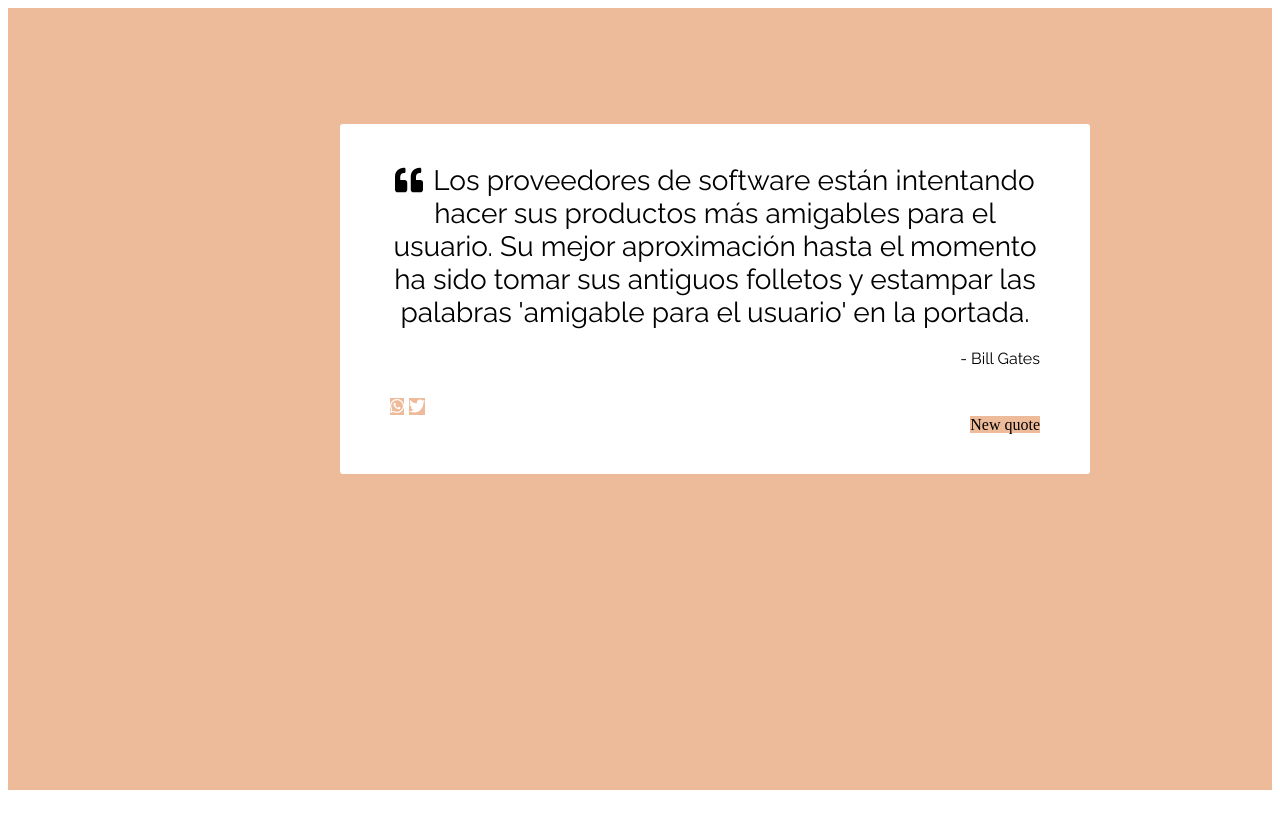
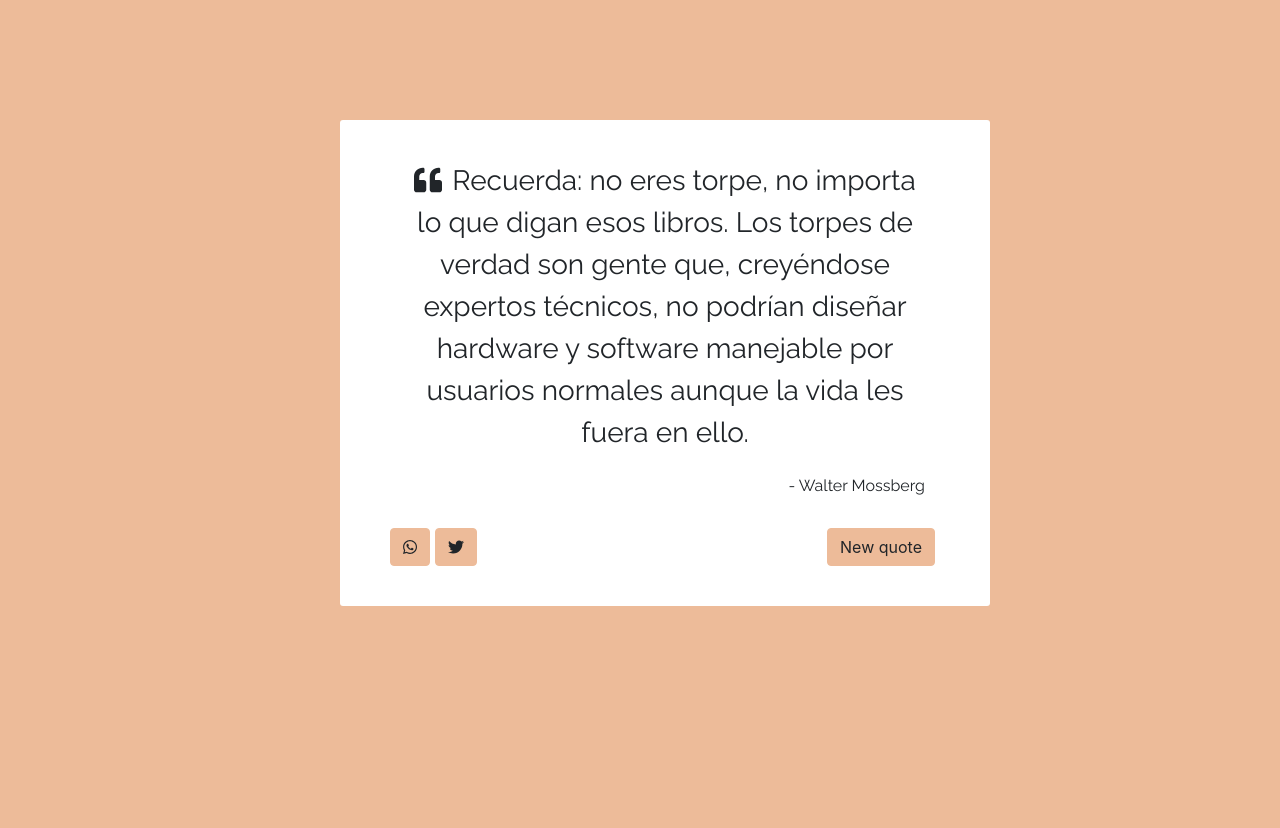
Before and after one commit to matlab98/reto-1-Frases-aleatorias, a React app: page / in a window 1280 px wide. Shown: the top 828 px of the page. Before the commit the page ends 800 px from the top, so only its background shows below. Built offline with nearby package versions, Linux system fonts and the light colour scheme.

Commit message:
Previous last commit

```diff
--- a/package.json
+++ b/package.json
@@ -26,6 +26,7 @@
     "@fortawesome/free-brands-svg-icons": "^5.15.3",
     "@fortawesome/free-solid-svg-icons": "^5.15.3",
     "@fortawesome/react-fontawesome": "^0.1.14",
+    "bootstrap": "^4.6.0",
     "react": "^17.0.2",
     "react-bootstrap": "^1.6.0",
     "react-dom": "^17.0.2",
--- a/src/components/Social.jsx
+++ b/src/components/Social.jsx
@@ -5,14 +5,8 @@ import { faTwitter } from '@fortawesome/free-brands-svg-icons';
 import { faWhatsapp } from '@fortawesome/free-brands-svg-icons';
 import { Col, Container, Jumbotron, Row } from 'react-bootstrap';
 
-const StyledQuoteButton = styled.a`
-    margin-right:5px;
-    color:white;
-    &:hover{
-    color:white;
-    box-shadow: inset 0px 0px 10px 0px #ffffff;
-    }
-`;
+import '../styles/format.css';
+
 class Social extends Component {
 
     constructor() {
@@ -32,19 +26,18 @@ class Social extends Component {
                 {
                     quote.map((item) => {
                         return (
-                            <Row style={{ marginTop: "30px" }}>
                                 <Col>
-                                    <StyledQuoteButton className="btn" style={{ backgroundColor: ` rgb(237, 187, 153)`, borderColor: ` rgb(237, 187, 153)` }}
+                                    <a className="btn" style={{ backgroundColor: `rgb(237, 187, 153)`, borderColor: `rgb(237, 187, 153)`, marginRight:"5px" }}
                                         href={`https://api.whatsapp.com/send?text="${item.phrase} - ${item.author}"#quotes`} target="_blanck">
                                         <FontAwesomeIcon icon={faWhatsapp} />
-                                    </StyledQuoteButton>
-                                    <StyledQuoteButton className="btn" id="tweet-quote" style={{ backgroundColor: ` rgb(237, 187, 153)`, borderColor: ` rgb(237, 187, 153)` }}
+                                    </a>
+                                    <a className="btn" id="tweet-quote" style={{ backgroundColor: `rgb(237, 187, 153)`, borderColor: `rgb(237, 187, 153)`, marginRight:"5px" }}
                                         href={`https://twitter.com/intent/tweet/?text="${item.phrase} - ${item.author}"&hashtags=SuperacionPersonal`} target="_blanck">
                                         <FontAwesomeIcon icon={faTwitter} />
-                                    </StyledQuoteButton>
+                                    </a>
                                 </Col>
 
-                            </Row>
+
                         )
                     })
                 }
@@ -54,66 +47,3 @@ class Social extends Component {
 };
 
 export default Social;
-/**import React, { Component } from "react";
-
-import { FontAwesomeIcon } from '@fortawesome/react-fontawesome';
-import styled, { css } from 'styled-components';
-import { Col, Container, Jumbotron, Row } from 'react-bootstrap';
-import { faQuoteLeft } from '@fortawesome/free-solid-svg-icons';
-
-const StyledQuoteText = styled.div`
-    font-family: "Raleway", sans-serif;
-    text-align: center;
-    height: auto;
-    font-weight: 500;
-    font-size: 1.75em;
-`;
-
-const StyledQuoteAuthor = styled.div`
-font-family: "Raleway", sans-serif;
-text-align: right;
-width: 40px;<
-height: auto;
-font-weight: 400;
-font-size: 1em;
-clear: both;
-padding-top: 20px;
-`;
-
-class Phrase extends Component {
-
-    constructor() {
-        super();
-        this.state = {
-            phrase: "",
-            author: ""
-        };
-    }
-
-    render() {
-        const { quote } = this.props;
-        return (
-            <div id="quote-box">
-                {
-                    quote.map((item) => {
-                        return (
-                            <Container>
-                                <StyledQuoteText id="text">
-                                    <FontAwesomeIcon icon={faQuoteLeft} style={{ marginRight: "10px" }} />
-                                    <span>
-                                        {item.phrase}
-                                    </span>
-                                </StyledQuoteText>
-                                <StyledQuoteAuthor id="author">
-                                    {item.author}
-                                </StyledQuoteAuthor>
-                            </Container>
-                        )
-                    })
-                }
-            </div>
-        );
-    }
-}
-
-export default Phrase */
--- a/src/containers/App.jsx
+++ b/src/containers/App.jsx
@@ -36,6 +36,7 @@ const StyledCard = styled(Jumbotron)`
     width: auto;
     }
 `;
+
 class App extends Component {
 
     constructor() {
@@ -46,7 +47,7 @@ class App extends Component {
     };
 
     randomPhrase = () => {
-        const numRandom = Math.round(Math.random() * phrase.length);
+        const numRandom = Math.round(Math.random() * phrase.length-1);
         this.setState({
             quotes: [phrase[numRandom]]
         })
@@ -65,12 +66,13 @@ class App extends Component {
             }}>
                 <StyledCard fluid style={{ color: `${this.state.color}` }} id="quote-box">
                     <Phrase quote={this.state.quotes} />
-
+                    <Row style={{ marginTop: "30px" }}>
                     <Social quote={this.state.quotes} />
                     <Col style={{ textAlign: "right" }}>
-                        <a className="btn" id="new-quote" style={{ backgroundColor: `rgb(237, 187, 153)`, borderColor: `rgb(237, 187, 153)` }}
+                        <a style={{ backgroundColor: "rgb(237, 187, 153)", borderColor: "rgb(237, 187, 153)", marginRight:"5px" }} className="btn" id="new-quote"
                         onClick={this.randomPhrase}>New quote</a>
                     </Col>
+                    </Row>
                 </StyledCard>
             </StyledContainer>
             </div>
--- a/src/index.js
+++ b/src/index.js
@@ -1,6 +1,7 @@
 import React from 'react';
 import ReactDOM from 'react-dom';
 import App from './containers/App';
+import 'bootstrap/dist/css/bootstrap.min.css';
 
 ReactDOM.render(
     <React.StrictMode>
--- a/src/styles/format.css
+++ b/src/styles/format.css
@@ -4,3 +4,9 @@
     margin-right:5px;
     color:white;
 }
+
+a:hover {
+    color:white;
+    box-shadow: inset 0px 0px 10px 0px #ffffff;
+
+    }
```
Also changed, not shown: 1 other file (tests, documents, lock files or other folders).
